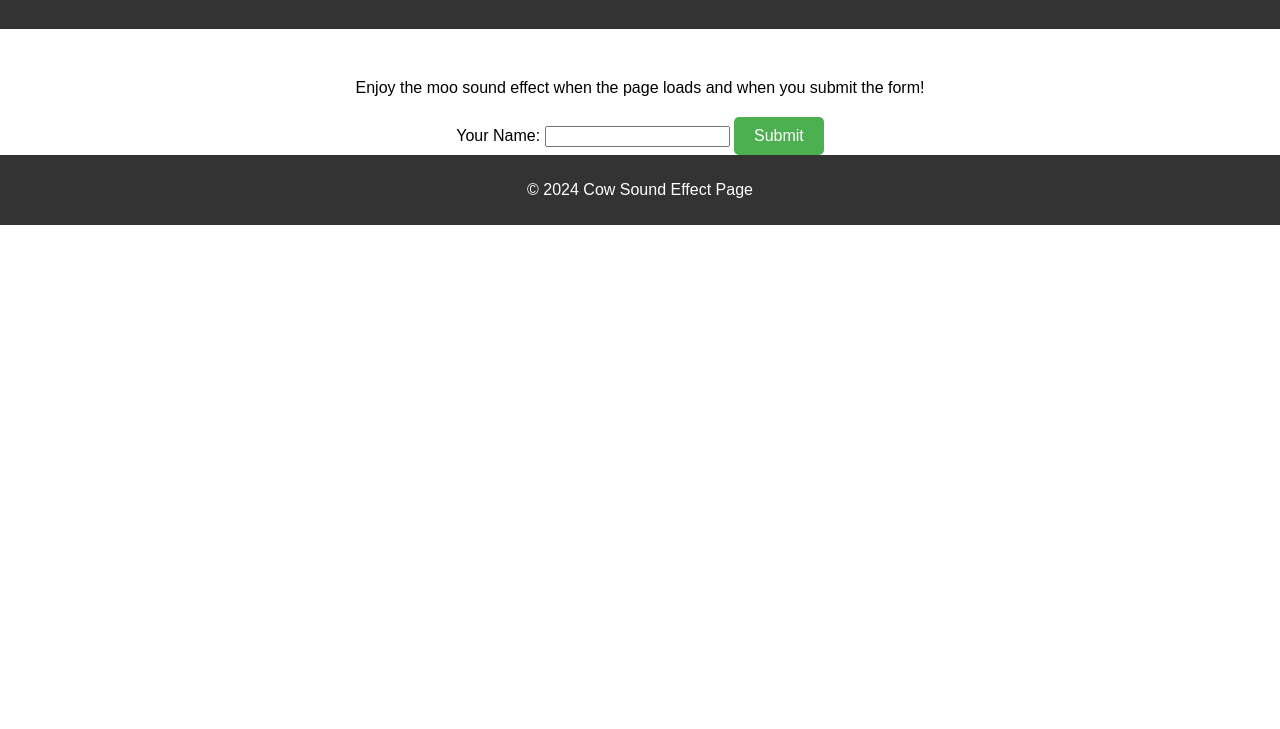
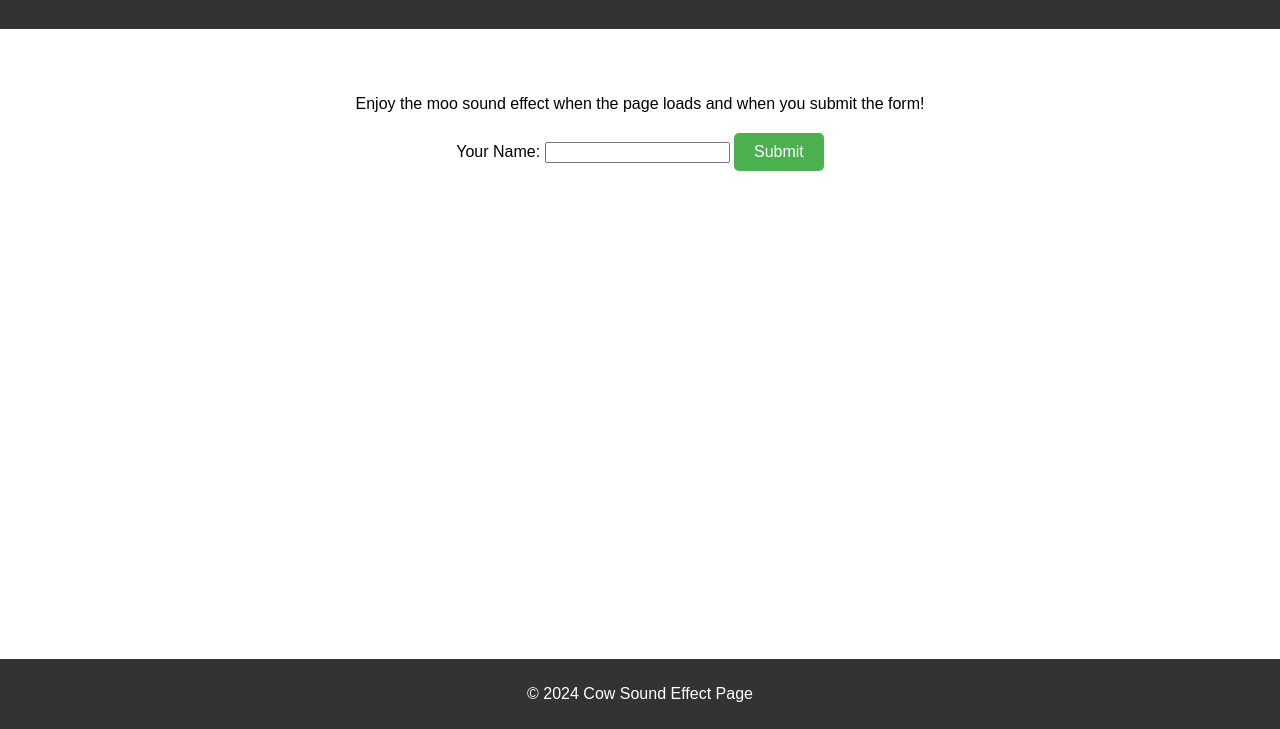
Before and after one commit to abpatil005/sound, a plain HTML site: page index.html in a window 1280 px wide. Shown: the part 71-800 px from the top of the page. Drawn offline with Linux system fonts and the light colour scheme.

Commit message:
Update index.html

```diff
--- a/index.html
+++ b/index.html
@@ -9,6 +9,9 @@
             font-family: Arial, sans-serif;
             margin: 0;
             padding: 0;
+            min-height: 100vh; /* Ensure body takes up at least the viewport height */
+            display: flex;
+            flex-direction: column;
         }
         header, footer {
             background-color: #333;
@@ -28,6 +31,7 @@
         .content {
             text-align: center;
             margin-top: 50px;
+            flex: 1; /* Fill remaining vertical space */
         }
         form {
             margin-top: 20px;
@@ -106,11 +110,6 @@
                 content.classList.remove('hidden');
             }, 2000); // Simulate loading time
         };
-function InitAudioOnload(event) {
-    audioOnload();
-    event.currentTarget.removeEventListener(event.type, InitAudioOnload);
-  }
-
 
         function audioOnload() {
             if (window.audioDidLoad) {
@@ -123,7 +122,6 @@ function audioOnload() {
                 audio.play();
             };
         }
-
 
         // Play sound on form submission and animate button
         var form = document.getElementById("myForm");
```
Lines whose indentation alone changed are shown as unchanged.
